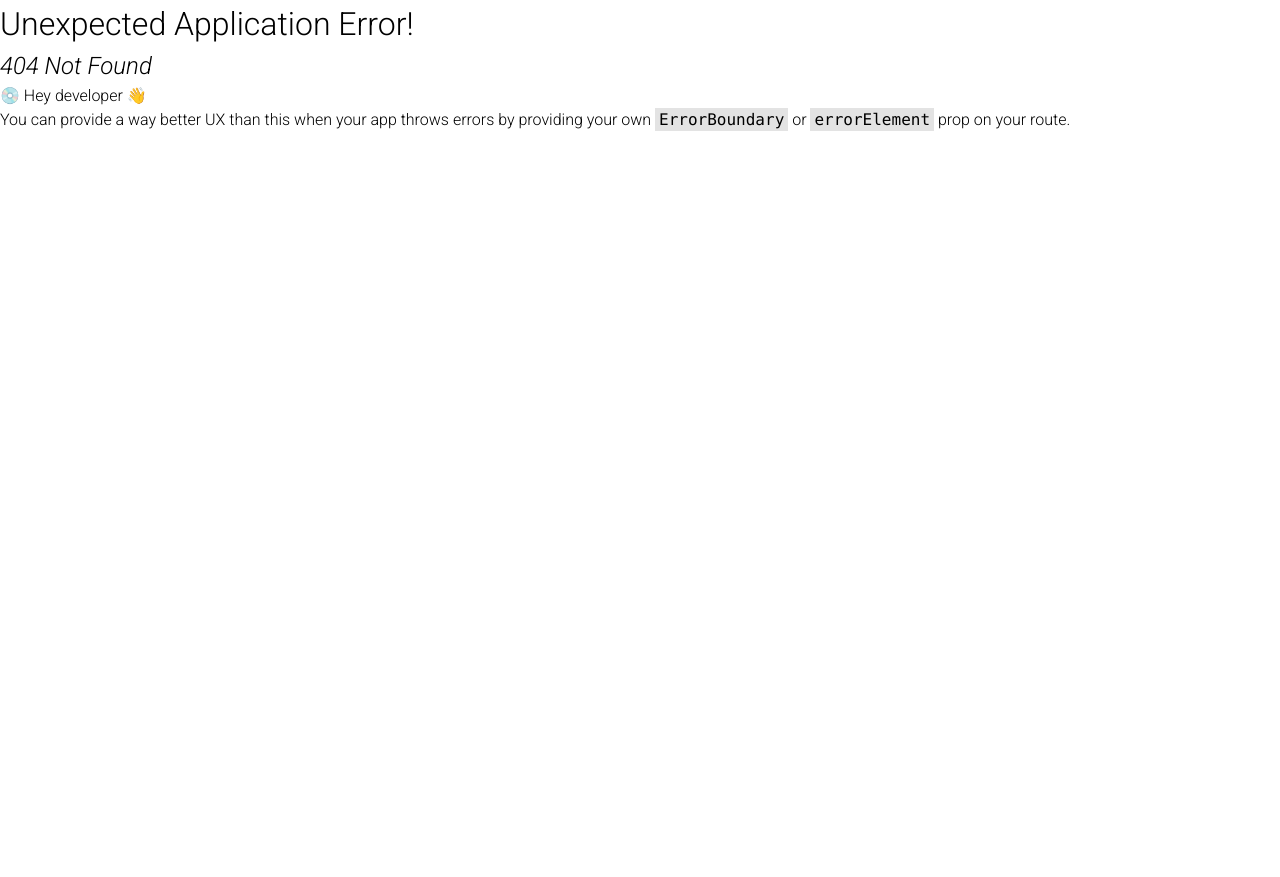
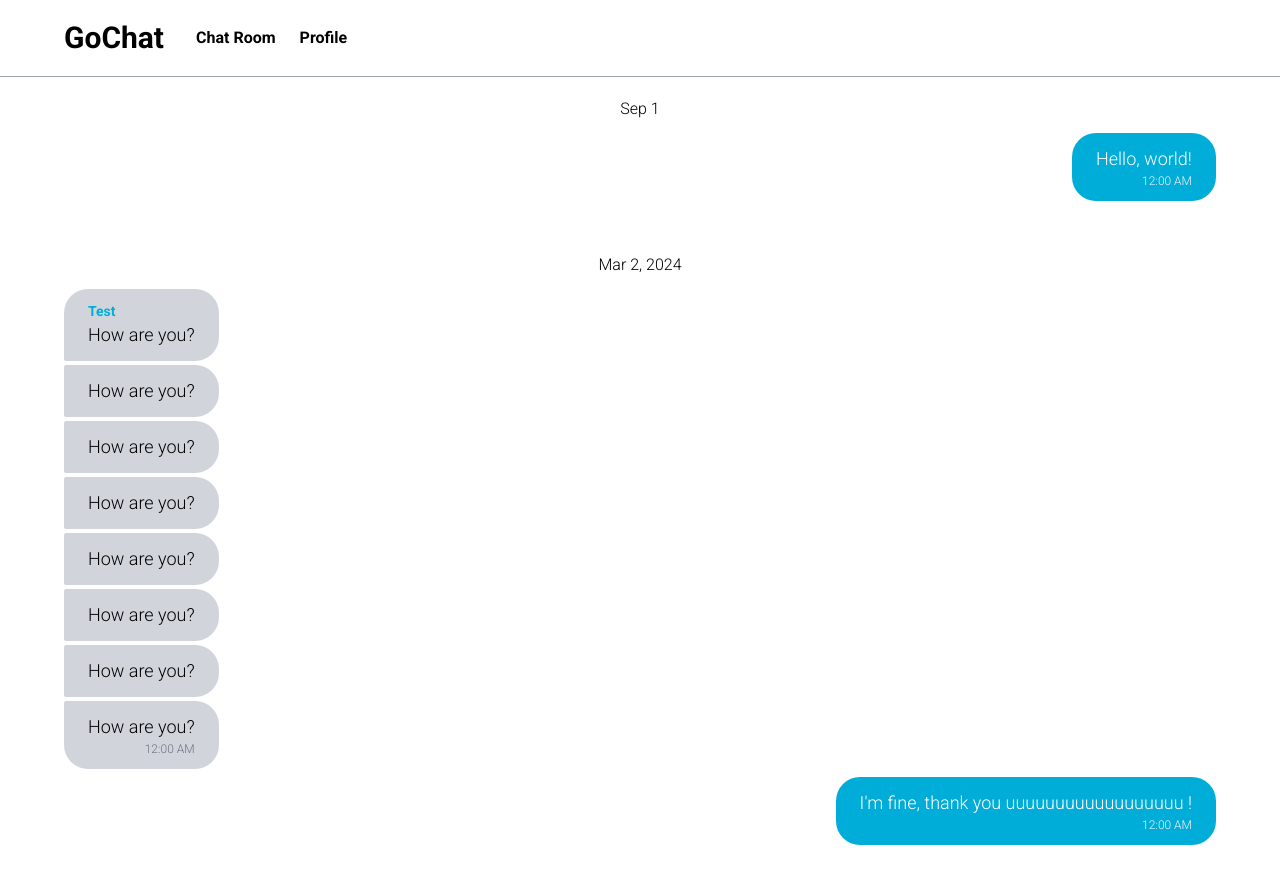
Before and after one commit to SeoulSKY/GoChat, a React (Vite) app in the folder web-server/: page /chat in a window 1280 px wide. Before the commit this address had no page. Before the commit the page ends 800 px from the top, so only its background shows below. Built offline with nearby package versions, Linux system fonts and the light colour scheme.

Commit message:
Implement Message List

```diff
--- a/web-server/index.html
+++ b/web-server/index.html
@@ -4,7 +4,7 @@
     <meta charset="UTF-8" />
     <link rel="stylesheet" href="src/index.css" />
     <meta name="viewport" content="width=device-width, initial-scale=1.0" />
-    <title>Go Chat</title>
+    <title>GoChat</title>
   </head>
   <body>
     <div id="root"></div>
--- a/web-server/package.json
+++ b/web-server/package.json
@@ -10,7 +10,9 @@
     "preview": "vite preview"
   },
   "dependencies": {
+    "@chatscope/chat-ui-kit-react": "^2.0.3",
     "bootstrap": "^5.1.3",
+    "date-fns": "^3.6.0",
     "js-cookie": "^3.0.5",
     "react": "^18.2.0",
     "react-bootstrap": "^2.0.4",
@@ -26,7 +28,7 @@
     "@types/js-cookie": "^3.0.6",
     "@types/react": "^18.2.66",
     "@types/react-dom": "^18.2.22",
-    "@typescript-eslint/eslint-plugin": "^7.2.0",
+    "@typescript-eslint/eslint-plugin": "^7.10.0",
     "@typescript-eslint/parser": "^7.2.0",
     "@vitejs/plugin-react": "^4.2.1",
     "autoprefixer": "^10.4.19",
--- a/web-server/src/components/Chat.tsx
+++ /dev/null
@@ -1,21 +0,0 @@
-import Card from "react-bootstrap/Card";
-import { ChatInterface as Props } from "../pages/ChatRoom";
-
-
-export default function Chat({ senderName, message, timestamp }: Props) {
-  return (
-    <>
-      <Card border="primary" style={{ width: "30rem"}}>
-        <Card.Header as="h5">
-          {senderName}
-        </Card.Header>
-        <Card.Body>
-          {message}
-        </Card.Body>
-        <Card.Footer>
-          {timestamp}
-        </Card.Footer>
-      </Card>
-    </>
-  );
-}
--- a/web-server/src/components/NavBar.tsx
+++ b/web-server/src/components/NavBar.tsx
@@ -6,7 +6,7 @@ import {UserContext} from "../utils/contexts.ts";
 
 const styles = {
   navElement: "px-3 font-semibold hover:text-primary",
-}
+};
 
 export default function NavBar() {
   const [user] = useContext(UserContext);
--- a/web-server/src/pages/ChatRoom.tsx
+++ b/web-server/src/pages/ChatRoom.tsx
@@ -4,145 +4,301 @@ import InputGroup from "react-bootstrap/InputGroup";
 import FormControl from "react-bootstrap/FormControl";
 import Button from "react-bootstrap/Button";
 import Container from "react-bootstrap/Container";
-import { cookies } from "../globals.ts";
-import Chat from "../components/Chat";
 import Form from "react-bootstrap/Form";
 import Alert from "react-bootstrap/Alert";
 import {SERVER_HOST} from "../constants.ts";
+import {paddingX} from "../styles.ts";
+import { format, isSameDay, isSameMinute, isYesterday, isThisWeek, isThisYear } from "date-fns";
 
-const conn = new WebSocket("ws" + SERVER_HOST + "/ws");
+// const socket = new WebSocket("ws" + SERVER_HOST + "/ws");
 
 
-export interface ChatInterface {
-    senderName: string,
-    message: string,
-    timestamp: string,
+export interface Message {
+  senderName: string,
+  message: string,
+  timestamp: Date,
 }
 
-/**
- * Modify the format of the timestamp of the given chats
- * @param chats the array of chats to modify
- */
-function setTimestamps(chats: ChatInterface[]) {
-  const options = {
-    weekday: "short",
-    year: "numeric",
-    month: "short",
-    day: "numeric",
-    hour12: true
-  } as const;
+enum Alignment {
+  LEFT,
+  RIGHT,
+}
 
-  chats.forEach(chat => {
-    chat.timestamp = new Date(chat.timestamp).toLocaleTimeString(undefined, options);
-  });
+enum Position {
+  TOP,
+  CENTER,
+  BOTTOM,
+  SINGLE,
+}
+
+interface MessageBubbleProps {
+  message: Message,
+  alignment: Alignment,
+  position: Position,
+}
+
+function MessageBubble({message, alignment, position}: MessageBubbleProps) {
+  const borderRadius = {
+    [Position.TOP]: {
+      [Alignment.LEFT]: "rounded-bl-sm",
+      [Alignment.RIGHT]: "rounded-br-sm",
+    },
+    [Position.CENTER]: {
+      [Alignment.LEFT]: "rounded-l-sm",
+      [Alignment.RIGHT]: "rounded-r-sm",
+    },
+    [Position.BOTTOM]: {
+      [Alignment.LEFT]: "rounded-tl-sm",
+      [Alignment.RIGHT]: "rounded-tr-sm",
+    },
+    [Position.SINGLE]: {
+      [Alignment.LEFT]: "",
+      [Alignment.RIGHT]: "",
+    }
+  };
+
+  const backgroundColor = alignment === Alignment.LEFT ? "bg-gray-300" : "bg-primary";
+  const textColor = alignment === Alignment.LEFT ? "text-black" : "text-white";
+  const timestampColor = alignment === Alignment.LEFT ? "text-gray-500" : "text-gray-100";
+
+  return (
+    <div
+      className={`flex flex-col px-6 py-3 my-1 rounded-3xl ${backgroundColor} ${borderRadius[position][alignment]}`}
+    >
+      {[Position.TOP, Position.SINGLE].includes(position) && alignment === Alignment.LEFT &&
+        <p className={"font-semibold text-primary text-sm"}>
+          {message.senderName}
+        </p>
+      }
+      <p className={`${textColor} text-lg`}>{message.message}</p>
+      {[Position.BOTTOM, Position.SINGLE].includes(position) &&
+        <p
+          className={`${timestampColor} self-end text-xs`}>
+          {format(message.timestamp, "h:mm a")}
+        </p>
+      }
+    </div>
+  );
+}
+
+interface MessageGroupProps {
+  messages: Message[],
+  alignment: Alignment,
+}
+
+function MessageGroup({messages, alignment}: MessageGroupProps) {
+  return (
+    <div className={`min-w-36 max-w-xl ${alignment === Alignment.LEFT ? "self-start" : "self-end"}`}>
+      {messages.map((message, index) => {
+        let position: Position;
+        if (messages.length === 1) {
+          position = Position.SINGLE;
+        } else if (index === 0) {
+          position = Position.TOP;
+        } else if (index === messages.length - 1) {
+          position = Position.BOTTOM;
+        } else {
+          position = Position.CENTER;
+        }
+
+        return <MessageBubble message={message} alignment={alignment} position={position} />;
+      })}
+    </div>
+  );
+}
+
+interface MessageListProps {
+  messages: Message[],
+}
+
+function MessageList({messages}: MessageListProps) {
+  const now = new Date();
+
+  // eslint-disable-next-line no-unused-vars
+  function splitMessages(messages: Message[], predicate: (left: Message, right: Message) => boolean): Message[][] {
+    const groups: Message[][] = [];
+    let currentGroup: Message[] = [messages[0]];
+
+    for (let i = 1; i < messages.length; i++) {
+      if (predicate(messages[i - 1], messages[i])) {
+        groups.push(currentGroup);
+        currentGroup = [messages[i]];
+      } else {
+        currentGroup.push(messages[i]);
+      }
+    }
+
+    groups.push(currentGroup);
+    return groups;
+  }
+
+  function formatDateFromNow(date: Date) {
+    if (isSameDay(date, now)) {
+      return "Today";
+    }
+    if (isYesterday(date)) {
+      return "Yesterday";
+    }
+    if (isThisWeek(date)) {
+      return format(date, "E, MMM d");
+    }
+    if (isThisYear(date)) {
+      return format(date, "MMM d");
+    }
+    return format(date, "MMM d, yyyy");
+  }
+
+  const messageGroupByDate = splitMessages(messages, (left, right) => !isSameDay(left.timestamp, right.timestamp))
+    .map(group =>
+      splitMessages(group, (left, right) => left.senderName !== right.senderName)
+        .flatMap(group => splitMessages(group, (left, right) =>
+          !isSameMinute(left.timestamp, right.timestamp))
+        )
+    );
+
+  return (
+    <div className={"flex flex-col"}>
+      {messages && messageGroupByDate.map((groupByDate) => {
+        return (
+          <div className={"flex flex-col my-5"}>
+            <div className={"self-center"}>{formatDateFromNow(groupByDate[0][0].timestamp)}</div>
+            <div className={"flex flex-col my-2"}>
+              {groupByDate.map((group) => {
+                const alignment = group[0].senderName === "SeoulSKY" ? Alignment.RIGHT : Alignment.LEFT;
+                return <MessageGroup messages={group} alignment={alignment} />;
+              })}
+            </div>
+          </div>
+        );
+      })}
+    </div>
+  );
 }
 
 export default function ChatRoom() {
-  const name = cookies.get("name");
-  if (name === undefined) {
-    throw new Error("Cookie \"name\" is not present");
-  }
+  const [messages, setMessages] = useState<Message[]>([]);
 
-  const [chats, setChats] = useState<ChatInterface[]>([]);
+  useEffect(() => {
+    setMessages([
+      {
+        senderName: "SeoulSKY",
+        message: "Hello, world!",
+        timestamp: new Date("2021-09-01T00:00:00Z"),
+      },
+      {
+        senderName: "Test",
+        message: "How are you?",
+        timestamp: new Date("2024-03-02T00:00:00Z"),
+      },
+      {
+        senderName: "Test",
+        message: "How are you?",
+        timestamp: new Date("2024-03-02T00:00:01Z"),
+      },
+      {
+        senderName: "Test",
+        message: "How are you?",
+        timestamp: new Date("2024-03-02T00:00:01Z"),
+      },
+      {
+        senderName: "Test",
+        message: "How are you?",
+        timestamp: new Date("2024-03-02T00:00:01Z"),
+      },
+      {
+        senderName: "Test",
+        message: "How are you?",
+        timestamp: new Date("2024-03-02T00:00:01Z"),
+      },
+      {
+        senderName: "Test",
+        message: "How are you?",
+        timestamp: new Date("2024-03-02T00:00:01Z"),
+      },
+      {
+        senderName: "Test",
+        message: "How are you?",
+        timestamp: new Date("2024-03-02T00:00:01Z"),
+      },
+      {
+        senderName: "Test",
+        message: "How are you?",
+        timestamp: new Date("2024-03-02T00:00:01Z"),
+      },
+      {
+        senderName: "SeoulSKY",
+        message: "I'm fine, thank you uuuuuuuuuuuuuuuuuu !",
+        timestamp: new Date("2024-03-02T00:00:00Z"),
+      },
+    ]);
+  }, []);
 
   const [error, setError] = useState("");
 
-  // automatically scroll to the bottom of the chats
-  const chatRef = useRef<null | HTMLDivElement>(null);
-  useEffect(() => {
-    if (chatRef.current) {
-      chatRef.current.scrollIntoView({ behavior: "smooth", block: "end", inline: "nearest" });
-    }
-  }, [chats]);
+  if (messages.length === 0) return <></>;
+
+  return (
+    <div className={paddingX}>
+      <MessageList messages={messages} />
+    </div>
+  );
+
+  // // automatically scroll to the bottom of the chats
+  // const chatRef = useRef<null | HTMLDivElement>(null);
+  // useEffect(() => {
+  //   if (chatRef.current) {
+  //     chatRef.current.scrollIntoView({ behavior: "smooth", block: "end", inline: "nearest" });
+  //   }
+  // }, [chats]);
 
   // GET existing chats
-  useEffect(() => {
-    fetch(env.GO_SERVER_HOST + "/chat")
-      .then(response => response.json())
-      .then(chats => {
-        setTimestamps(chats);
-        setChats(chats);
-      })
-      .catch(err => {
-        setError("An error has been occurred");
-        console.log(err);
-      });
-  }, []);
+  // useEffect(() => {
+  //   fetch(env.GO_SERVER_HOST + "/chat")
+  //     .then(response => response.json())
+  //     .then(chats => {
+  //       setTimestamps(chats);
+  //       setChats(chats);
+  //     })
+  //     .catch(err => {
+  //       setError("An error has been occurred");
+  //       console.log(err);
+  //     });
+  // }, []);
 
   // listen messages from go server
-  conn.onmessage = e => {
-    const clonedArray = [...chats];
-
-    const chat: ChatInterface = JSON.parse(e.data);
-    setTimestamps([chat]);
-
-    clonedArray.push(chat);
-    setChats(clonedArray);
-  };
-
-  // handle other socket events
-  conn.onopen = () => setError("");
-  conn.onclose = e => {
-    setError("Connection to go server has been closed");
-    console.log(e.reason);
-  };
+  // socket.onmessage = e => {
+  //   const clonedArray = [...chats];
+  //
+  //   const chat: Message = JSON.parse(e.data);
+  //   setTimestamps([chat]);
+  //
+  //   clonedArray.push(chat);
+  //   setChats(clonedArray);
+  // };
+  //
+  // // handle other socket events
+  // socket.onopen = () => setError("");
+  // socket.onclose = e => {
+  //   setError("Connection to go server has been closed");
+  //   console.log(e.reason);
+  // };
 
   const [input, setInput] = useState("");
 
-  /**
-     * Send a message to go server
-     * @param e event
-     */
-  function onSubmit(e: React.FormEvent) {
-    e.preventDefault();
-
-    const json = {
-      senderName: name,
-      message: input
-    };
-
-    conn.send(JSON.stringify(json));
-
-    setInput("");
-  }
-
-  return (
-    <>
-      {error && <Alert variant="danger" style={{ zIndex: 2 }}>{error}</Alert>}
-
-      <Container>
-        <div style={{ position: "absolute", minWidth: "71%", top: "7%", bottom: "7%", overflowY: "auto", backgroundColor: "#85929E"}}>
-          {chats.map((chat, index) => {
-            // align the chat based on the sender name
-            const justifyContent = chat.senderName === name ? "right" : "left";
-
-            return (
-              <div key={index} style={{ display: "flex", justifyContent: justifyContent, margin: "20px" }}>
-                <Chat senderName={chat.senderName} message={chat.message} timestamp={chat.timestamp} />
-              </div>
-            );
-          })}
-
-          {/*target to automatically scroll to*/}
-          <div ref={chatRef}/>
-        </div>
-
-        <div style={{ position: "absolute", minWidth: "71%", bottom: "0px", marginTop: "10px", marginBottom: "10px" }}>
-          <Form onSubmit={onSubmit}>
-            <InputGroup>
-              <FormControl
-                value={input}
-                onChange={e => setInput(e.target.value)}
-                placeholder="Type your message here..."
-                required
-              />
-              <Button variant="primary" type="submit">
-                                Send
-              </Button>
-            </InputGroup>
-          </Form>
-        </div>
-      </Container>
-    </>
-  );
+  // /**
+  //    * Send a message to go server
+  //    * @param e event
+  //    */
+  // function onSubmit(e: React.FormEvent) {
+  //   e.preventDefault();
+  //
+  //   const json = {
+  //     senderName: name,
+  //     message: input
+  //   };
+  //
+  //   socket.send(JSON.stringify(json));
+  //
+  //   setInput("");
+  // }
 }
--- a/web-server/tailwind.config.js
+++ b/web-server/tailwind.config.js
@@ -7,7 +7,7 @@ export default {
   theme: {
     extend: {
       colors: {
-        primary: "#8EA7E9",
+        primary: "#00ADD8",
       },
     },
     fontFamily: {
```
Also changed, not shown: web-server/eslint.config.js (+33 -0 lines), web-server/src/main.tsx (+4 -4 lines), 1 other file (tests, documents, lock files or other folders).
